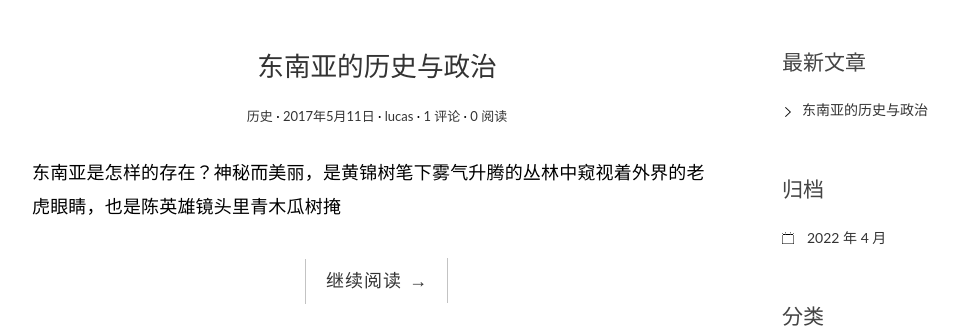
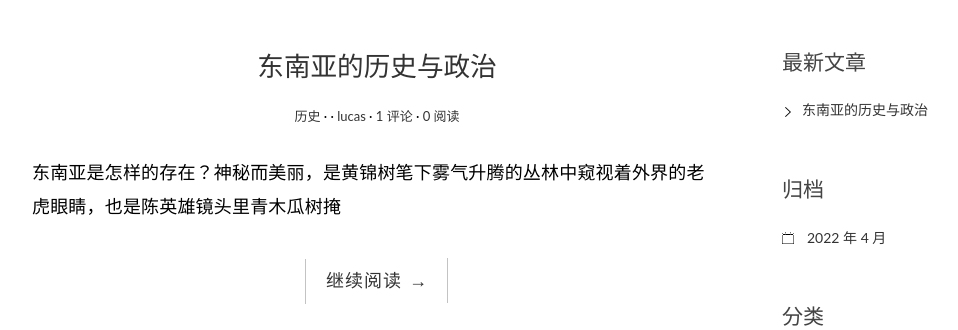
Before and after one commit to linvie/django_blog, a Django app: page / in a window 1280 px wide. Shown: the part 126-456 px from the top of the page, without its empty margins (68-1026 px from the left). Run offline with Django 4.2, Linux system fonts and the light colour scheme; data comes from the database, SQL or seed files in the repository; parts of the project's set-up code (start-up, migrations or seed data) failed here and were passed over; some libraries are stand-ins or nearby versions.

Commit message:
部署修改

```diff
--- a/django_blog/settings/common.py
+++ b/django_blog/settings/common.py
@@ -15,7 +15,7 @@ import os
 
 
 # Build paths inside the project like this: BASE_DIR / 'subdir'.
-BASE_DIR = Path(__file__).resolve().parent.parent
+BASE_DIR = os.path.dirname(os.path.dirname(os.path.dirname(os.path.abspath(__file__))))
 
 
 # Quick-start development settings - unsuitable for production
--- a/django_blog/settings/production.py
+++ b/django_blog/settings/production.py
@@ -1,5 +1,5 @@
 from .common import *
 
 SECRET_KEY = os.environ['DJANGO_SECRET_KEY']
-DEBUG = True
+DEBUG =False
 ALLOWED_HOSTS = ['8.130.31.211']
--- a/templates/base.html
+++ b/templates/base.html
@@ -12,13 +12,13 @@
 
     <!-- css -->
     <link rel="stylesheet" href="http://code.ionicframework.com/ionicons/2.0.1/css/ionicons.min.css">
-    <link rel="stylesheet" href="{% static 'blog/css/bootstrap.min.css' %}">
+    <link href="https://cdn.bootcss.com/bootstrap/3.3.7/css/bootstrap.min.css" rel="stylesheet">
     <link rel="stylesheet" href="{% static 'blog/css/pace.css' %}">
     <link rel="stylesheet" href="{% static 'blog/css/custom.css' %}">
 
       <!-- js -->
-    <script src="{% static 'blog/js/jquery-2.1.3.min.js' %}"></script>
-    <script src="{% static 'blog/js/bootstrap.min.js' %}"></script>
+    <script src="https://cdn.bootcss.com/jquery/2.1.3/jquery.min.js"></script>
+    <script src="https://cdn.bootcss.com/bootstrap/3.3.7/js/bootstrap.min.js"></script>
     <script src="{% static 'blog/js/pace.min.js' %}"></script>
     <script src="{% static 'blog/js/modernizr.custom.js' %}"></script>
 </head>
@@ -71,8 +71,7 @@
         {% endfor %}
     {% endif %}
 </div>
-<div class="copyrights">Collect from <a href="http://www.cssmoban.com/">网页模板</a></div>
-<div class="copyrights">Modified by <a href="http://zmrenwu.com/">追梦人物的博客</a></div>
+
 
 <div class="content-body">
     <div class="container">
--- a/templates/blog/index.html
+++ b/templates/blog/index.html
@@ -80,7 +80,7 @@
                         <div class="entry-meta">
                             <span class="post-category"><a href="#">{{ post.category.name }}</a></span>
                             <span class="post-date"><a href="#"><time class="entry-date"
-                                                                      datetime="2012-11-09T23:15:57+00:00">2017年5月11日</time></a></span>
+                                                                      datetime="2012-11-09T23:15:57+00:00"></time></a></span>
                             <span class="post-author"><a href="#">{{ post.author }}</a></span>
                             <span class="comments-link"><a href="{{ post.get_absolute_url }}#comment-area">{{ post.comment_set.count }} 评论</a></span>
                             <span class="views-count"><a href="{{ post.get_absolute_url }}">{{ post.views }} 阅读</a></span>
```
